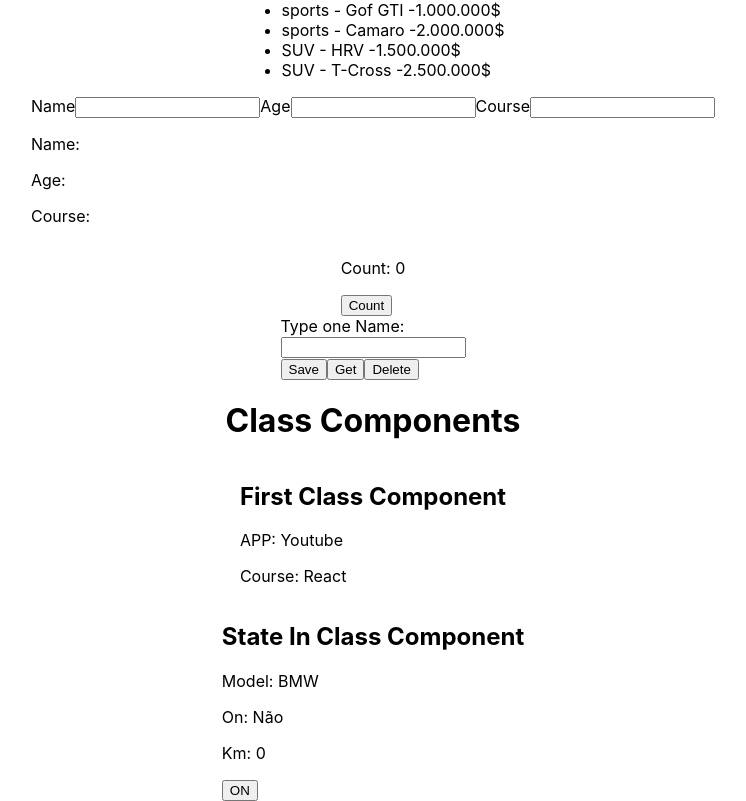
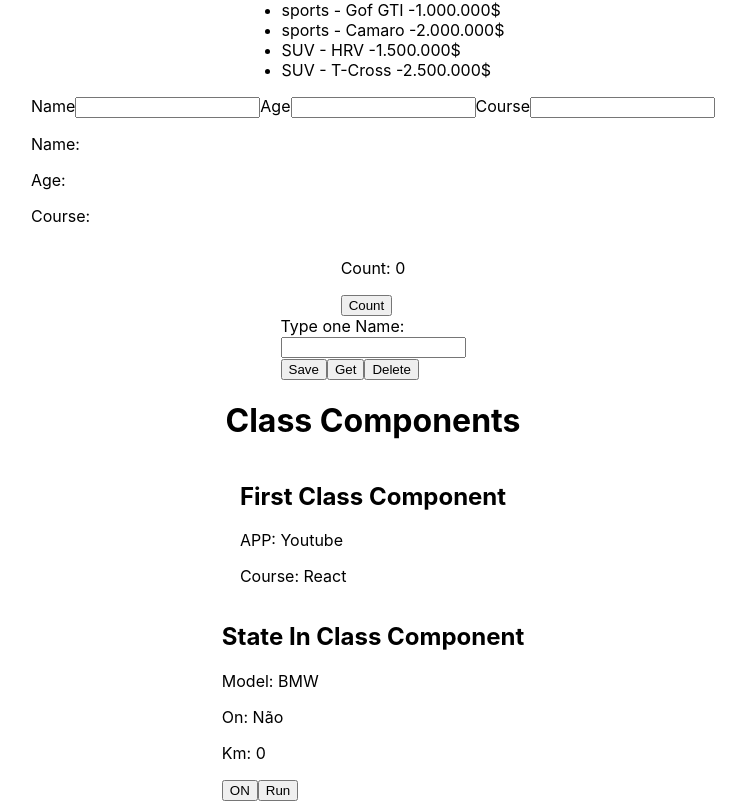
Before and after one commit to fabioramos18/React-Course, a React (Create React App) app in the folder initial-course-of-react/: page / in a window 1280 px wide. Shown: the part 336-1137 px from the top of the page, without its empty margins (267-1013 px from the left). Built offline with nearby package versions, Linux system fonts and the light colour scheme.

Commit message:
State In Class Components Update

```diff
--- a/initial-course-of-react/src/App.js
+++ b/initial-course-of-react/src/App.js
@@ -18,7 +18,7 @@ const App = () => {
 
       <h1>Class Components</h1>
       <ClassComponents canal="Youtube" course="React"/>
-      <StateInClassComponents/>
+      <StateInClassComponents fator={1}/>
     </div>
   )
 }
--- a/initial-course-of-react/src/components/StateInClassComponents.js
+++ b/initial-course-of-react/src/components/StateInClassComponents.js
@@ -12,7 +12,21 @@ export default class StateInClassComponents extends React.Component{
     }
 
     onOff(){
-        this.setState({on:!this.state.on})
+       // this.setState({on:!this.state.on})
+       this.setState(
+           (state)=>({
+                on:!state.on
+            })
+       )
+
+    }
+
+    run(){
+        this.setState((state,props)=>({
+            km:state.km + props.fator
+        }),
+
+        )
     }
 
     render(){
@@ -26,6 +40,8 @@ export default class StateInClassComponents extends React.Component{
                 <button onClick={()=>this.onOff()}>
                     {this.state.on? 'Off': 'ON'}
                 </button>
+
+                <button onClick={()=>this.run()}>Run</button>
             </div>
 
         )
```
